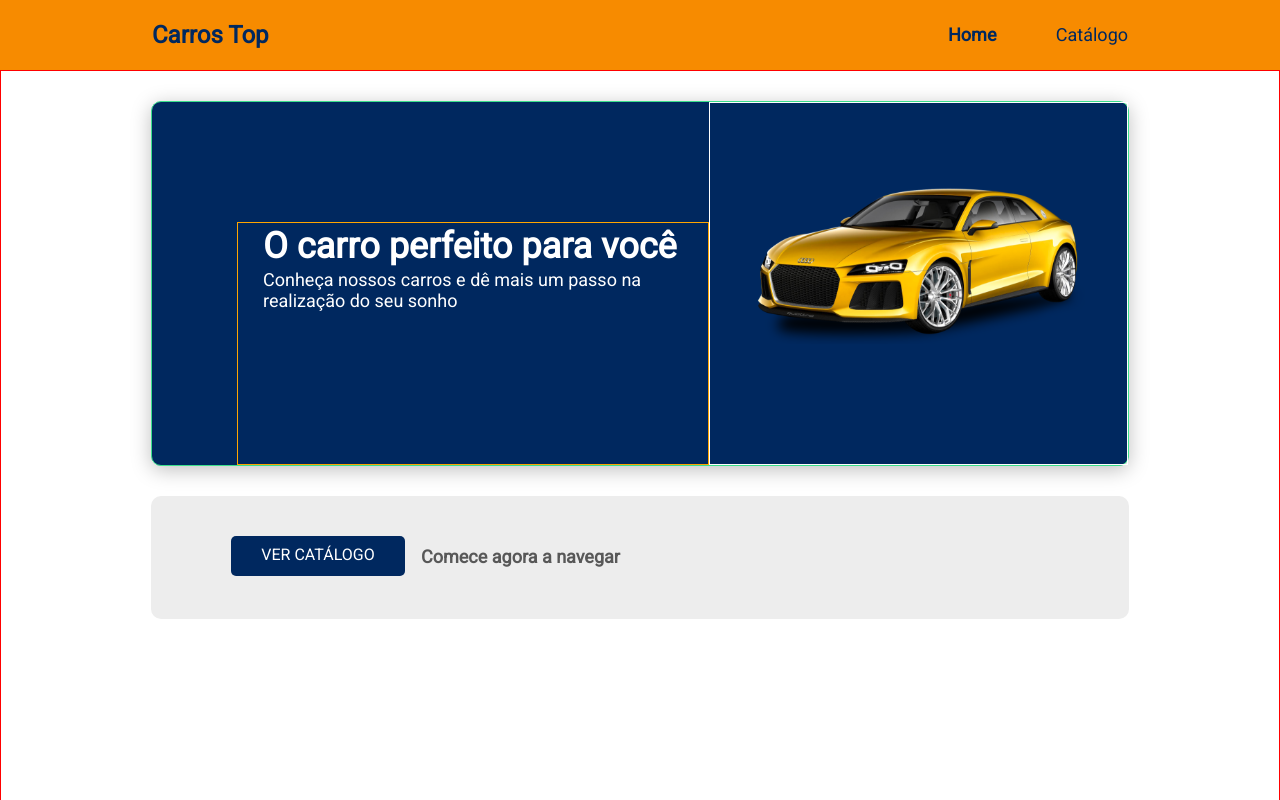
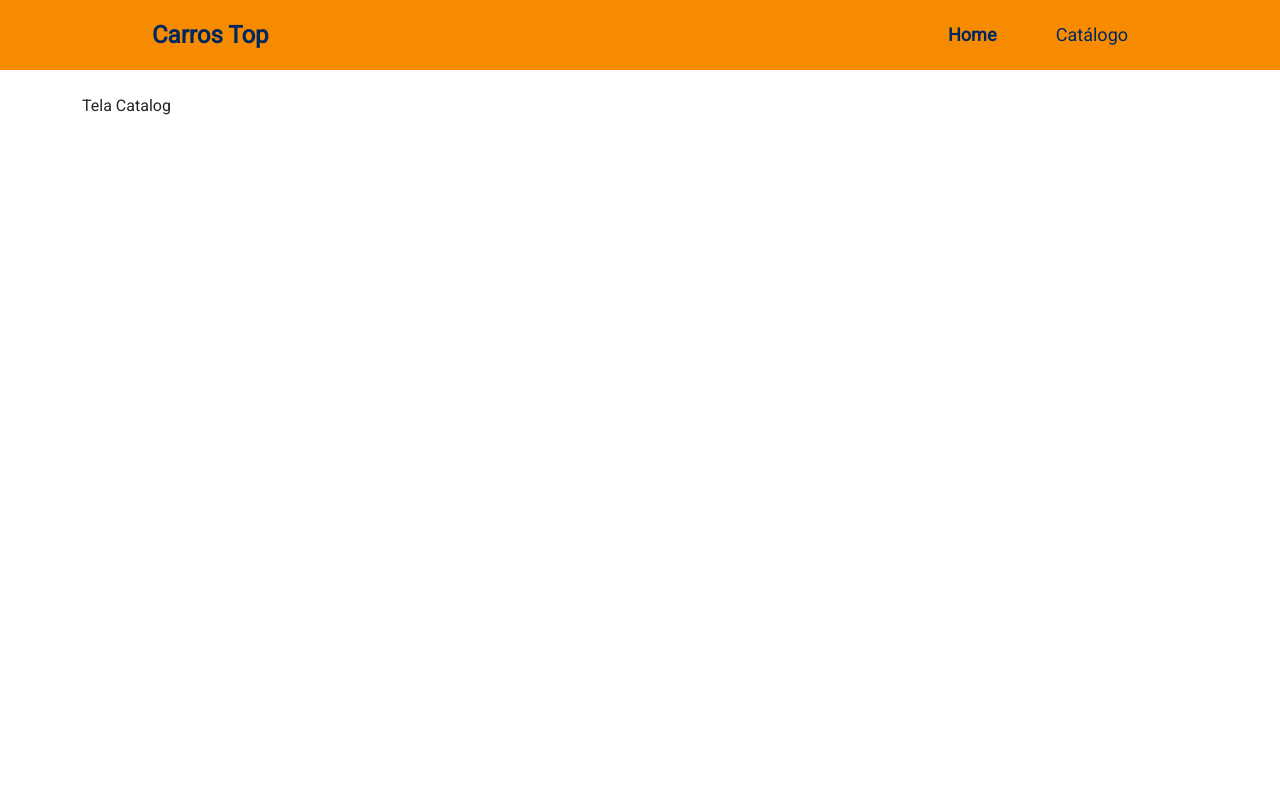
Before and after one commit to nevesade/carrosTop, a React (Create React App) app in the folder frontweb/: page / in a window 1280 px wide. Shown: the top 800 px of the page. Built offline with nearby package versions, Linux system fonts and the light colour scheme; the HTML template or start-up script is replaced by a standard one.

Commit message:
Preparando para fazer o component ProductCard

```diff
--- a/frontweb/src/App.css
+++ b/frontweb/src/App.css
@@ -15,3 +15,12 @@
     text-decoration: none;
     color: unset;
 }
+
+
+.base-card {
+
+
+    background: #00285F;
+    box-shadow: 0px 4px 20px rgba(0, 0, 0, 0.25);
+    border-radius: 10px;
+}
--- a/frontweb/src/App.tsx
+++ b/frontweb/src/App.tsx
@@ -2,11 +2,12 @@
 import './App.css';
 import Navbar from 'components/Navbar';
 import Home from 'pages/Home';
+import Catalog from 'pages/Catalog';
 
 const App = () => {
   return (
     <>
-      <Home/>
+      <Catalog/>
     </>
   );
 };
--- a/frontweb/src/assets/styles/custom.scss
+++ b/frontweb/src/assets/styles/custom.scss
@@ -3,7 +3,7 @@
 );
 
 $body-bg: #fff;
-$body-color: #fff;
+// $body-color: #fff;
 $body-color-infos: #EDEDED;
 
 @import '~bootstrap/scss/bootstrap.scss';
--- a/frontweb/src/components/ButtonIcon/styles.css
+++ b/frontweb/src/components/ButtonIcon/styles.css
@@ -15,6 +15,8 @@
     justify-content: center;
     margin-top: 28px;
     text-transform: uppercase;
+    color: #fff;
+
 
 }
 
--- /dev/null
+++ b/frontweb/src/pages/Catalog/index.tsx
@@ -0,0 +1,28 @@
+import ButtonIcon from "components/ButtonIcon";
+import Navbar from "components/Navbar";
+
+
+
+
+const Catalog = () => {
+    return (
+      <>
+      <Navbar/>
+
+      <div className="container my-4">
+
+            <p>
+              Tela Catalog
+            </p>
+
+
+
+
+
+
+      </div>
+      </>
+    );
+  };
+
+  export default Catalog;
--- a/frontweb/src/pages/Home/index.tsx
+++ b/frontweb/src/pages/Home/index.tsx
@@ -8,7 +8,7 @@
     <>
       <Navbar />
       <div className="home-container">
-        <div className="home-card">
+        <div className=" base-card home-card">
           <div className="home-content-container">
             <h1>O carro perfeito para você</h1>
 
--- a/frontweb/src/pages/Home/styles.css
+++ b/frontweb/src/pages/Home/styles.css
@@ -3,6 +3,8 @@
     font-size: 22px;
     text-align: center;
     border: 1px solid red;
+
+    color: #fff;
 
 }
 
@@ -10,9 +12,7 @@
     display: flex;
     flex-direction: column-reverse;
     border: 1px solid rgb(58, 223, 140);
-    background: #00285F;
-    box-shadow: 0px 4px 20px rgba(0, 0, 0, 0.25);
-    border-radius: 10px;
+
 }
 
 
@@ -51,7 +51,7 @@
 
 .btn-container {
     background-color: #EDEDED;
-
+    color: #fff;
 
     height: 123px;
     margin-top: 20px;
```
Also changed, not shown: frontweb/src/assets/images/car-card.png (added), frontweb/src/pages/Catalog/styles.css (added).
